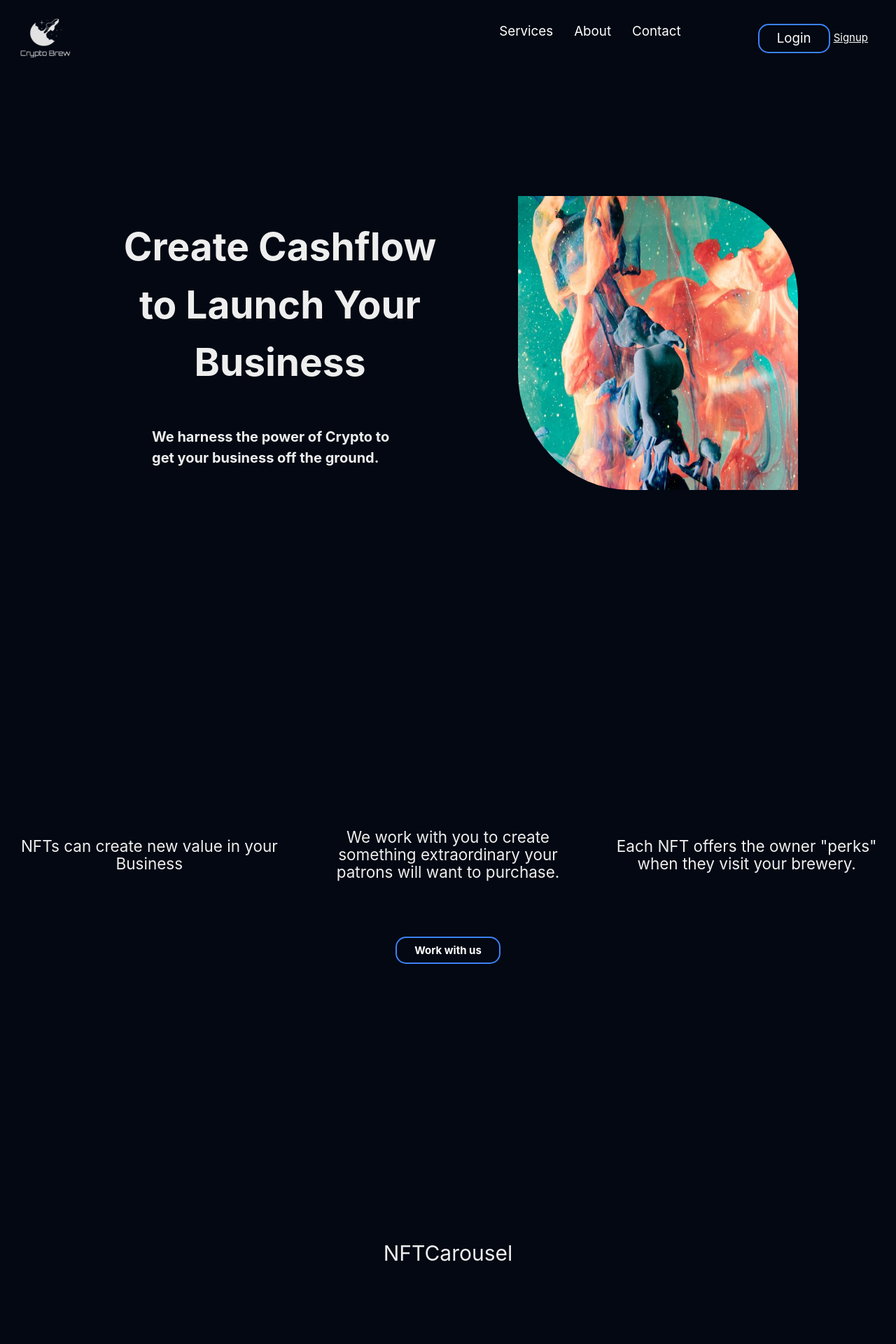
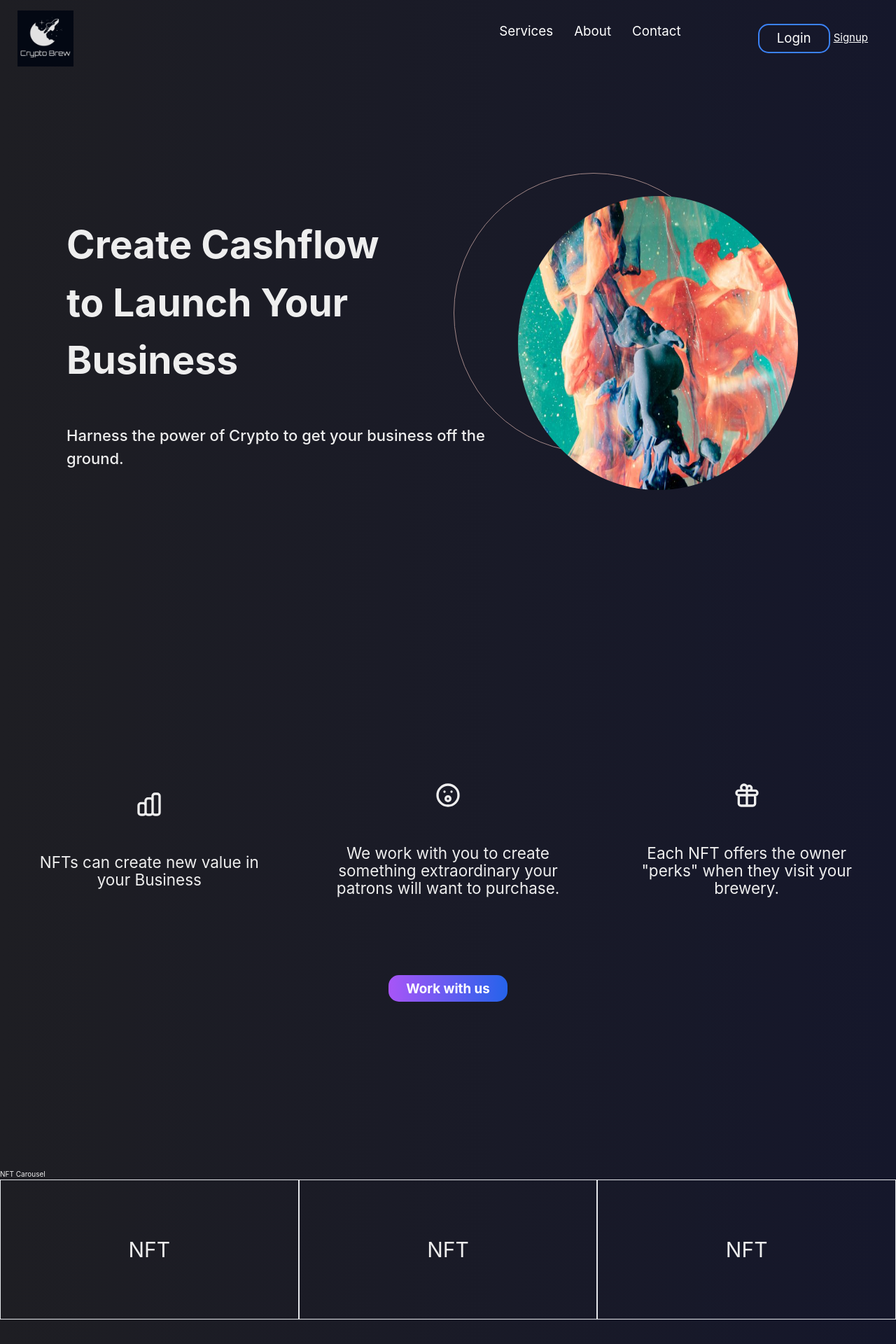
Before and after one commit to jacobwachtel/cryptobrew, a React (Create React App) app: page / in a window 1280 px wide. Shown: the top 1920 px of the page at 70% size. Built offline with nearby package versions, Linux system fonts and the light colour scheme.

Commit message:
Updated a couple components on landing page. Structure of form completed.

```diff
--- a/src/App.js
+++ b/src/App.js
@@ -1,12 +1,13 @@
 import { useEffect, useState } from 'react';
 import './App.css';
+
+
 import HeroSection from './components/HeroSection';
 import Navbar from './components/Navbar';
 import Footer from './components/Footer';
 import BenefitsSection from './components/BenefitsSection';
 import NFTCarousel from './components/NFTCarousel';
 import About from './components/About';
-import Expectations from './components/Expectations';
 import ContactForm from './components/ContactForm';
 
 function App() {
@@ -19,7 +20,6 @@ function App() {
       <BenefitsSection />
       <NFTCarousel />
       <About />
-      <Expectations />
       <ContactForm />
       <Footer />
       APP
--- a/src/components/About.js
+++ b/src/components/About.js
@@ -1,8 +1,21 @@
 import React from 'react'
+import businessOpen from '../assets/business-open.jpg'
 
 const About = () => {
   return (
-    <div className='h-screen flex items-center justify-center text-5xl'>About</div>
+    <div className='h-screen flex items-center justify-center text-5xl'>
+      <div className='w-2/4 p-16 ml-12 '>
+        <img className='object-cover rounded-full' src={businessOpen} alt='business-open-sign' />
+      </div>
+      <div className='w-2/4 mx-12'>
+        <div>
+          <h2>We succeed when you make money!</h2>
+          <p className='text-2xl mt-16 w-3/5'>
+            We are a team of highly skilled individuals who are passionate about the business of NFT.
+          </p>
+        </div>
+      </div>
+    </div>
   )
 }
 
--- a/src/components/BenefitsSection.js
+++ b/src/components/BenefitsSection.js
@@ -4,18 +4,32 @@ const BenefitsSection = () => {
   return (
     <section className='h-screen flex flex-col items-center justify-center'>
       <div className='mx-auto container flex  items-center justify-center text-center'>
+        <div className='container flex flex-col items-center justify-center'>
+          <svg xmlns="http://www.w3.org/2000/svg" className="h-16 w-16 mb-12" fill="none" viewBox="0 0 24 24" stroke="currentColor" strokeWidth={2}>
+            <path strokeLinecap="round" strokeLinejoin="round" d="M9 19v-6a2 2 0 00-2-2H5a2 2 0 00-2 2v6a2 2 0 002 2h2a2 2 0 002-2zm0 0V9a2 2 0 012-2h2a2 2 0 012 2v10m-6 0a2 2 0 002 2h2a2 2 0 002-2m0 0V5a2 2 0 012-2h2a2 2 0 012 2v14a2 2 0 01-2 2h-2a2 2 0 01-2-2z" />
+          </svg>
           <h2 className='m-8 md:text-4xl sm:text-3xl text-4xl w-3/4'>
             NFTs can create new value in your Business
           </h2>
+        </div>
+        <div className='container flex flex-col items-center justify-center'>
+        <svg class="h-16 w-16 mb-12"  width="24" height="24" viewBox="0 0 24 24" stroke-width="2" stroke="currentColor" fill="none" stroke-linecap="round" stroke-linejoin="round">  <path stroke="none" d="M0 0h24v24H0z"/>  <circle cx="12" cy="12" r="9" />  <line x1="9" y1="9" x2="9.01" y2="9" />  <line x1="15" y1="9" x2="15.01" y2="9" />  <circle cx="12" cy="15" r="2" /></svg>
           <h2 className='m-8 md:text-4xl sm:text-3xl text-4xl w-3/4'>
             We work with you to create something extraordinary your patrons will want to purchase.
           </h2>
+        </div>
+        <div className='container flex flex-col items-center justify-center'>
+          <svg xmlns="http://www.w3.org/2000/svg" className="h-16 w-16 mb-12" fill="none" viewBox="0 0 24 24" stroke="currentColor" strokeWidth={2}>
+            <path strokeLinecap="round" strokeLinejoin="round" d="M12 8v13m0-13V6a2 2 0 112 2h-2zm0 0V5.5A2.5 2.5 0 109.5 8H12zm-7 4h14M5 12a2 2 0 110-4h14a2 2 0 110 4M5 12v7a2 2 0 002 2h10a2 2 0 002-2v-7" />
+          </svg>
           <h2 className='m-8 md:text-4xl sm:text-3xl text-4xl w-3/4'>
             Each NFT offers the owner "perks" when they visit your brewery.
           </h2>
-
         </div>
-      <button className='border-2 border-blue-500 hover:bg-blue-700 text-white font-bold px-10 py-3 mt-24 rounded-3xl text-2xl'>Work with us</button>
+      </div>
+      <div className='text-3xl mt-40'>
+        <a href='#' className='transition ease-in-out delay-250 bg-gradient-to-r from-purple-500 to-blue-600 hover:from-purple-500 hover:to-purple-500 hover:-translate-y-1 hover:scale-110 text-white font-bold px-10 py-3 mt-24 rounded-3xl duration-300'>Work with us</a>
+      </div>
     </section>
   )
 }
--- a/src/components/ContactForm.js
+++ b/src/components/ContactForm.js
@@ -1,8 +1,105 @@
 import React from 'react'
 
 const ContactForm = () => {
+
+  const handleSubmit = (e) => {
+
+  }
+
+
   return (
-    <div className='h-screen flex items-center justify-center text-5xl'>ContactForm</div>
+    <div className='h-screen flex items-center justify-center text-2xl'>
+      <form className='flex items-center justify-center' onSubmit={e => handleSubmit(e)}>
+        <div className='p-24'>
+          <div className='mb-12'>
+            <label >
+
+              <input placeholder='Name'/>
+            </label>
+          </div>
+          <br />
+
+          <div className='mb-12'>
+            <label>
+
+              <input placeholder='Email'/>
+            </label>
+            </div>
+          <br />
+
+          <div className='mb-12'>
+            <label>
+
+              <input placeholder='Business Name'/>
+            </label>
+            </div>
+          <br />
+
+          <div className='mb-12'>
+            <label>
+
+              <input placeholder='Phone'/>
+            </label>
+          </div>
+        </div>
+
+
+        <div>
+          <h3>What type of Brewery?</h3>
+
+          <div className='mb-12'>
+            <label>
+                Three-Tier System
+              <input type='checkbox' />
+            </label>
+          </div>
+
+          <div className='mb-12'>
+            <label>
+                Two Tier System
+              <input type='checkbox'/>
+            </label>
+          </div>
+
+          <div className='mb-12'>
+            <label>
+                Direct Sales
+              <input type='checkbox'/>
+            </label>
+          </div>
+          <br />
+
+
+          <h3>What Kind of Brewery?</h3>
+          <div className='flex flex-row'>
+            <div className='mb-12'>
+              <label>
+                  BrewPub
+                <input type='checkbox'/>
+              </label>
+            </div>
+
+            <div className='mb-12'>
+              <label>
+                  Taproom
+                <input type='checkbox'/>
+              </label>
+            </div>
+
+            <div className='mb-12'>
+              <label>
+                  Regional Brewery
+                <input type='checkbox'/>
+              </label>
+            </div>
+          </div>
+
+        </div>
+        <div className=''>
+          <textarea placeholder='What is your end goal? What is the "Win"??'></textarea>
+        </div>
+      </form>
+    </div>
   )
 }
 
--- a/src/components/Expectations.js
+++ /dev/null
@@ -1,9 +0,0 @@
-import React from 'react'
-
-const Expectations = () => {
-  return (
-    <div className='h-screen flex items-center justify-center text-5xl'>Expectations</div>
-  )
-}
-
-export default Expectations
--- a/src/components/Footer.js
+++ b/src/components/Footer.js
@@ -5,7 +5,7 @@ import twit from '../assets/images/twitter.png';
 
 const Footer = () => {
   return (
-    <div className='h-96 border-t border-gray-50 border-opacity-30'>
+    <div className='h-92 border-t border-gray-50 border-opacity-30'>
         <div className='pt-8 flex flex-col items-center justify-center'>
             <div className='mb-4 text-3xl'>
                 <h1>NFTickets</h1>
--- a/src/components/HeroSection.js
+++ b/src/components/HeroSection.js
@@ -9,9 +9,10 @@ const HeroSection = () => {
     <div className='hero-container'>
         <div className='hero-text'>
             <h1 className='heading-primary'>Create Cashflow to Launch Your Business</h1>
-            <h2 className='heading-secondary'>We harness the power of Crypto to get your business off the ground.</h2>
+            <h2 className='heading-secondary'>Harness the power of Crypto to get your business off the ground.</h2>
         </div>
         <div className='hero-image'>
+          <div className="circle"></div>
             <img src={heroImage} alt='hero-image'/>
         </div>
     </div>
--- /dev/null
+++ b/src/components/NFT.js
@@ -0,0 +1,9 @@
+import React from 'react'
+
+const NFT = () => {
+  return (
+    <div className='container h-full flex items-center justify-center border '>NFT</div>
+  )
+}
+
+export default NFT
--- a/src/components/NFTCarousel.js
+++ b/src/components/NFTCarousel.js
@@ -1,8 +1,17 @@
-import React from 'react'
+import React from 'react';
+import NFT from './NFT';
 
 const NFTCarousel = () => {
   return (
-    <div className='h-96 flex items-center justify-center text-5xl'>NFTCarousel</div>
+    <>
+    NFT Carousel
+      <div className='h-80 flex items-center justify-center text-5xl'>
+
+        <NFT />
+        <NFT />
+        <NFT />
+      </div>
+    </>
   )
 }
 
--- a/src/index.css
+++ b/src/index.css
@@ -21,7 +21,7 @@ body {
     sans-serif;
   -webkit-font-smoothing: antialiased;
   -moz-osx-font-smoothing: grayscale;
-  background-color: #030813;
+  background-image: linear-gradient(to right, #1e1e23, #15172b);
 
   height: 100vh;
   width: 100%;
--- a/src/styles/HeroSection.css
+++ b/src/styles/HeroSection.css
@@ -8,12 +8,12 @@
 
 .hero-text {
     width: 50%;
-    text-align: center;
+    text-align: left;
     padding: 1.5rem;
     display: flex;
     flex-direction: column;
     justify-content: center;
-    align-items: center;
+    align-items: flex-start;
 }
 
 .heading-primary {
@@ -24,24 +24,38 @@
 }
 
 .heading-secondary {
-    font-size: 2rem;
-    font-weight: 700;
+    font-size: 2.2rem;
+    font-weight: 500;
     margin-bottom: 2rem;
-    width: 60%;
     margin: 0 auto;
     text-align: left;
     line-height: 1.5;
 }
 
 .hero-image {
+   height: 100%;
    padding-left: 2rem;
    padding-right: 6rem;
+   position: relative;
+   display: flex;
+   align-items: center;
+   justify-content: center;
+}
+
+.circle {
+    width: 40rem;
+    height: 40rem;
+    border: 1px solid rgb(161, 134, 134);
+    border-radius: 50%;
+    position: absolute;
+    top: 18%;
+    left: -15%;
+    z-index: -1;
 }
 
 .hero-image img {
     width: 40rem;
     height: 42rem;
-    border-bottom-left-radius: 40%;
-    /* border-bottom-right-radius: 40%; */
-    border-top-right-radius: 35%;
+    border-radius: 50%;
+
 }
```
Also changed, not shown: src/assets/business-open.jpg (added). Lines whose indentation alone changed are shown as unchanged.
